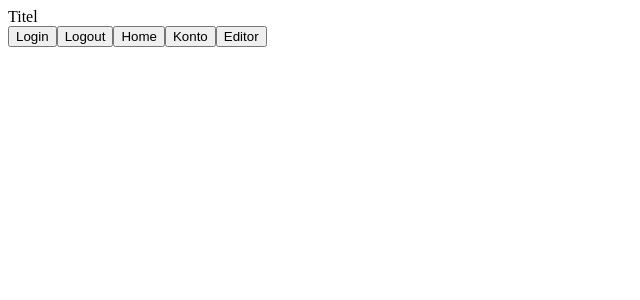
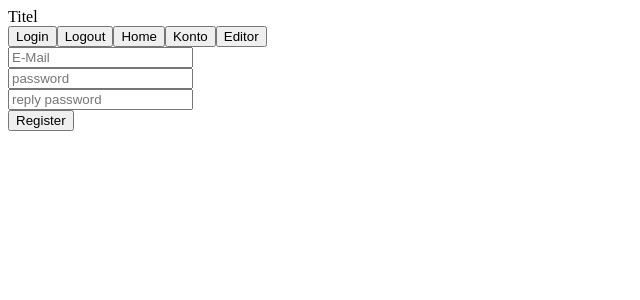
Before and after one commit to sengsei/nf-capstone, a React (Create React App) app in the folder frontend/: page /register in a window 1280 px wide. Shown: the top 300 px of the page, without its empty margins (0-640 px from the left). Built offline with nearby package versions, Linux system fonts and the light colour scheme.

Commit message:
register works

```diff
--- a/frontend/src/components/Register.tsx
+++ b/frontend/src/components/Register.tsx
@@ -1,7 +1,50 @@
+import {useEffect, useState} from "react";
+import {useNavigate} from "react-router-dom";
 
 export default function Register(){
 
-    return(
-        <div></div>
+    const[email, setEmail] = useState("")
+    const[password, setPassword] = useState("")
+    const[vPassword, setVPassword] = useState("")
+    const[errorMessage, setErrorMessage] = useState("")
+    const navigate = useNavigate()
+
+    useEffect(() => {
+        const timeoutId = setTimeout(() => setErrorMessage(''), 15000);
+        return () => clearTimeout(timeoutId);
+    }, [errorMessage]);
+
+    const register = () => {
+        fetch(`${process.env.REACT_APP_BASE_URL}/api/users`, {
+            method:"POST",
+            body: JSON.stringify({
+                "email":email,
+                "password": password,
+                "passwordAgain": vPassword
+            }),
+            headers: {
+                "Content-Type":"application/json"
+            }
+        })
+            .then(response => {
+                if (response.status === 400){
+                    setErrorMessage('password is not the same')
+                } else if(response.status === 409) {
+                    setErrorMessage('username is in use')
+                }
+
+            })
+            .then(() => navigate("/login"))
+
+    }
+
+    return (
+        <div>
+            <input type={"text"} placeholder={"E-Mail"} value={email} onChange={e => setEmail(e.target.value)}/><br/>
+            <input type={"password"} placeholder={"password"} value={password} onChange={e => setPassword(e.target.value)}/><br/>
+            <input type={"password"} placeholder={"reply password"} value={vPassword} onChange={e => setVPassword(e.target.value)}/><br/>
+            <button onClick={register}>Register</button>
+        </div>
+
     )
 }
```
